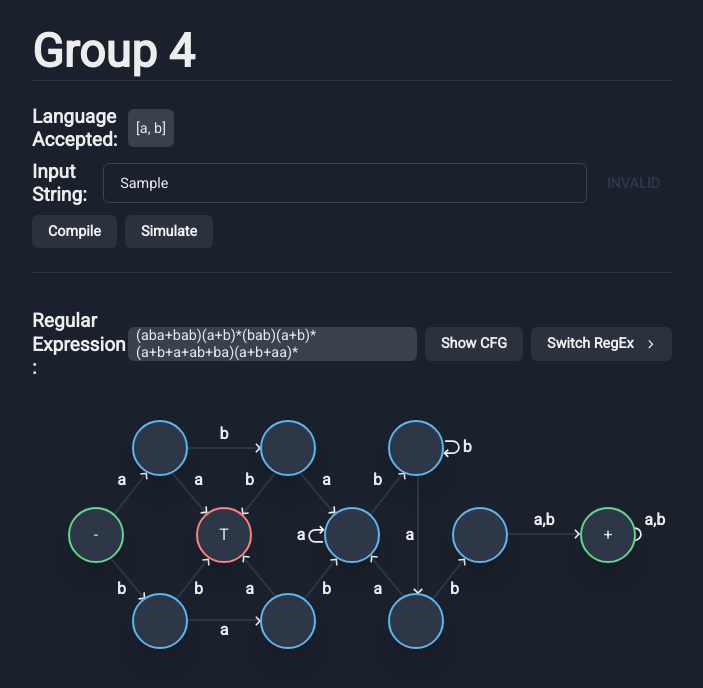
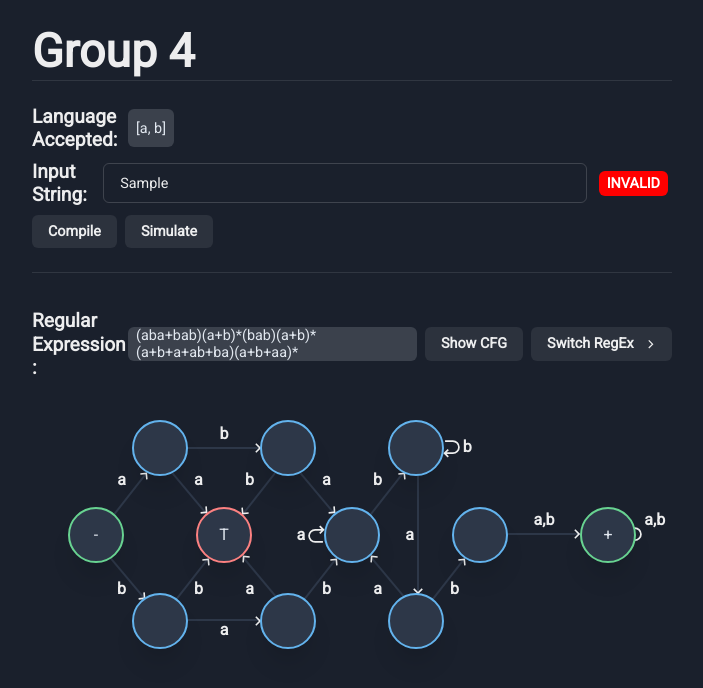
Before and after one commit to Kaezie/AutomataDFA, a Next.js app: page / in a window 1280 px wide. Both pictures are taken after typing "Sample" into the empty fields and a click on the button "Compile". Shown: the top 688 px of the page, without its empty margins (288-991 px from the left). Built offline with nearby package versions, Linux system fonts and the light colour scheme.

Commit message:
fix on color

```diff
--- a/components/components/TopSection.js
+++ b/components/components/TopSection.js
@@ -70,7 +70,7 @@ const LeftBox = ({
                 {data && (
                   <Button
                     variant="data"
-                    colorScheme={
+                    bg={
                       data.result == "Valid" ?'green':
                       data.result == "Invalid" && 'red'
                     }
--- a/styles/overrides.js
+++ b/styles/overrides.js
@@ -18,7 +18,7 @@ export const Button = {
       ml: "3",
       mr: "1",
       fontWeight: "bold",
-      color: "gray.700",
+      color: "white",
       textTransform: "uppercase",
       fontSize: ["0.7em", "0.7em", "0.9em"],
 
```
